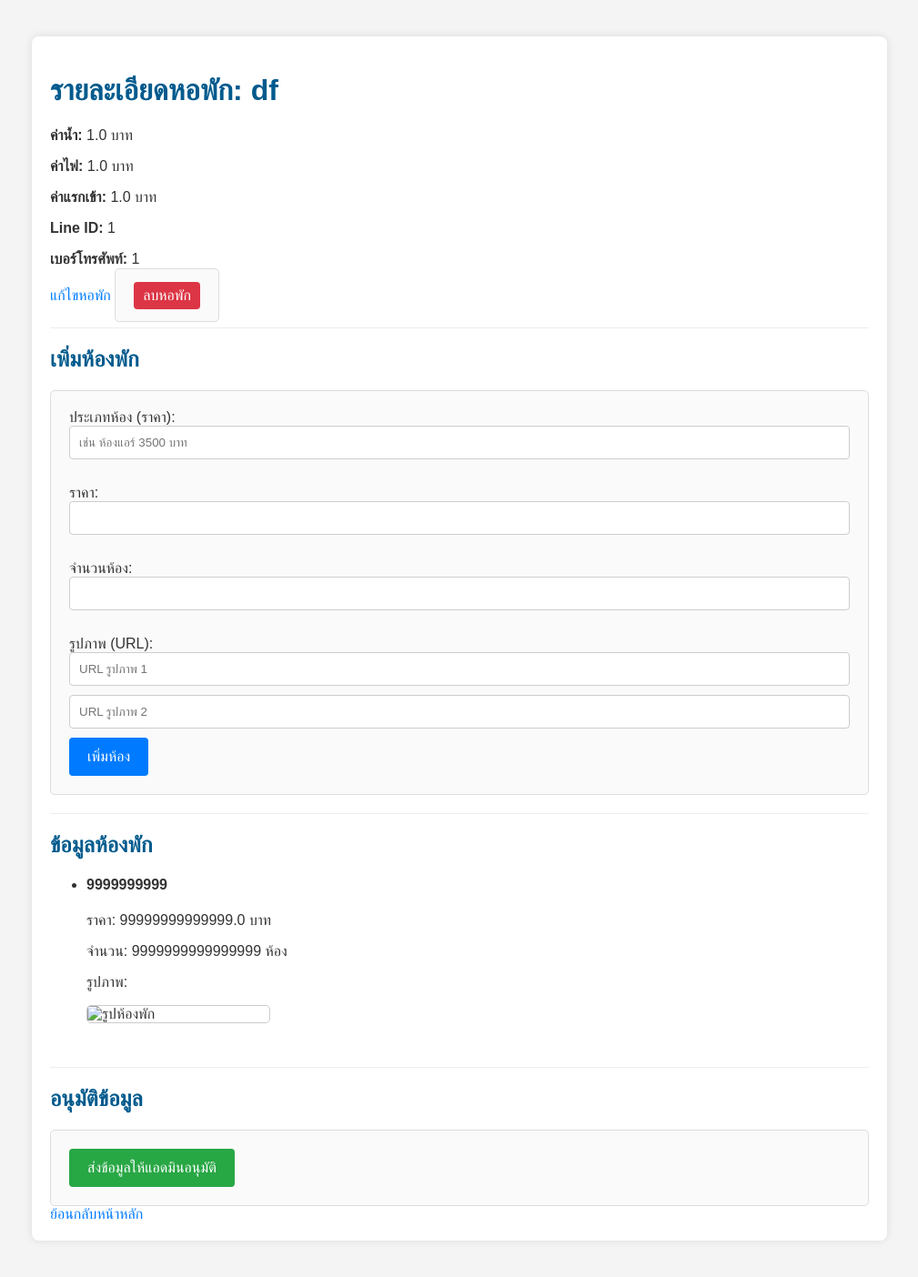
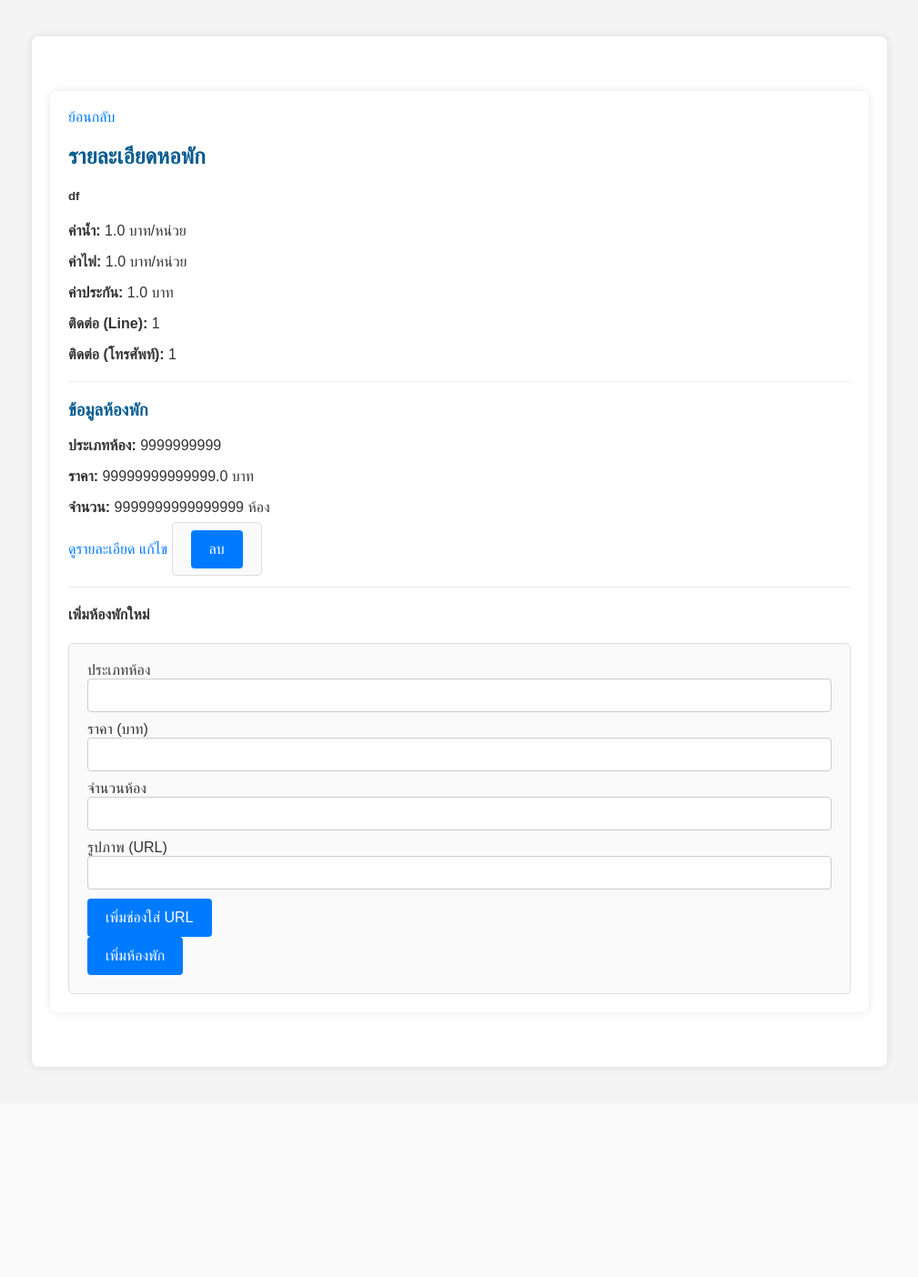
Before and after one commit to phuwishpk/FindDominitoryKMITL, a Flask app: page /dorm/5 in a window 1280 px wide. Shown: the whole page at 91% size, without its empty margins (135-1144 px from the left). After the commit the page ends 1176 px from the top, so only its background shows below. Run offline with Flask 3, Linux system fonts and the light colour scheme; a user stored in the database is signed in; data comes from the database, SQL or seed files in the repository; both versions use the stored data as it was after the commit.

Commit message:
เพิ่มเติมได้เยอะ เเก้ไข เเละ ลบ ข้อมูล

```diff
--- a/Owner_folder/app.py
+++ b/Owner_folder/app.py
@@ -3,20 +3,17 @@ import sqlite3
 import json
 import os
 
-# Create a custom filter function
+# สร้าง custom filter เพื่อแปลง JSON string เป็น Python object
 def from_json_filter(value):
-    """
-    Custom filter to parse a JSON string into a Python object.
-    """
     try:
         return json.loads(value)
     except (json.JSONDecodeError, TypeError):
-        return {} # Return an empty dictionary on error to prevent crashing
+        return {}
 
 app = Flask(__name__)
 app.secret_key = 'your_super_secret_key'
 
-# Register the custom filter
+# ลงทะเบียน custom filter
 app.add_template_filter(from_json_filter, 'from_json')
 
 # ฟังก์ชันเชื่อมต่อฐานข้อมูล
@@ -270,6 +267,113 @@ def delete_dorm(dorm_id):
 
     return redirect(url_for('home'))
 
+@app.route('/room/<int:room_id>')
+def room_details(room_id):
+    if 'username' not in session or session.get('user_type') != 'owner':
+        return redirect(url_for('login'))
+
+    conn = get_db_connection()
+    room = conn.execute('SELECT * FROM rooms WHERE id = ?', (room_id,)).fetchone()
+
+    if room is None:
+        flash("ไม่พบห้องพัก", 'error')
+        conn.close()
+        return redirect(url_for('home'))
+
+    dorm_id = room['dorm_id']
+    dorm = conn.execute('SELECT * FROM dorms WHERE id = ? AND owner_id = ?', (dorm_id, session.get('user_id'))).fetchone()
+    conn.close()
+
+    if dorm is None:
+        flash("คุณไม่มีสิทธิ์เข้าถึงห้องพักนี้", 'error')
+        return redirect(url_for('home'))
+
+    return render_template('room_details.html', room=room)
+
+@app.route('/edit_room/<int:room_id>', methods=['GET', 'POST'])
+def edit_room(room_id):
+    if 'username' not in session or session.get('user_type') != 'owner':
+        return redirect(url_for('login'))
+
+    conn = get_db_connection()
+    room = conn.execute('SELECT * FROM rooms WHERE id = ?', (room_id,)).fetchone()
+
+    if room is None:
+        flash("ไม่พบห้องพัก", 'error')
+        conn.close()
+        return redirect(url_for('home'))
+
+    dorm_id = room['dorm_id']
+    dorm = conn.execute('SELECT * FROM dorms WHERE id = ? AND owner_id = ?', (dorm_id, session.get('user_id'))).fetchone()
+
+    if dorm is None:
+        flash("คุณไม่มีสิทธิ์แก้ไขห้องพักนี้", 'error')
+        conn.close()
+        return redirect(url_for('home'))
+
+    if request.method == 'POST':
+        try:
+            room_type = request.form['room_type']
+            price = float(request.form['price'])
+            room_count = int(request.form['room_count'])
+            images = json.dumps(request.form.getlist('images'))
+        except (ValueError, KeyError):
+            flash("ข้อมูลไม่ถูกต้อง", 'error')
+            return redirect(url_for('edit_room', room_id=room_id))
+
+        try:
+            conn.execute('''
+                UPDATE rooms
+                SET room_type = ?, price = ?, room_count = ?, images = ?
+                WHERE id = ?
+            ''', (room_type, price, room_count, images, room_id))
+            conn.commit()
+            flash('แก้ไขห้องพักเรียบร้อยแล้ว!', 'success')
+        except Exception as e:
+            conn.rollback()
+            flash(f'เกิดข้อผิดพลาดในการแก้ไขห้องพัก: {e}', 'error')
+        finally:
+            conn.close()
+
+        return redirect(url_for('dorm_details', dorm_id=dorm_id))
+
+    conn.close()
+    return render_template('edit_room.html', room=room)
+
+
+@app.route('/delete_room/<int:room_id>', methods=['POST'])
+def delete_room(room_id):
+    if 'username' not in session or session.get('user_type') != 'owner':
+        return redirect(url_for('login'))
+
+    conn = get_db_connection()
+    room = conn.execute('SELECT * FROM rooms WHERE id = ?', (room_id,)).fetchone()
+
+    if room is None:
+        flash("ไม่พบห้องพัก", 'error')
+        conn.close()
+        return redirect(url_for('home'))
+
+    dorm_id = room['dorm_id']
+    dorm = conn.execute('SELECT * FROM dorms WHERE id = ? AND owner_id = ?', (dorm_id, session.get('user_id'))).fetchone()
+
+    if dorm is None:
+        flash("คุณไม่มีสิทธิ์ลบห้องพักนี้", 'error')
+        conn.close()
+        return redirect(url_for('home'))
+
+    try:
+        conn.execute('DELETE FROM rooms WHERE id = ?', (room_id,))
+        conn.commit()
+        flash('ลบห้องพักเรียบร้อยแล้ว!', 'success')
+    except Exception as e:
+        conn.rollback()
+        flash(f'เกิดข้อผิดพลาดในการลบห้องพัก: {e}', 'error')
+    finally:
+        conn.close()
+
+    return redirect(url_for('dorm_details', dorm_id=dorm_id))
+
 @app.route('/approve_dorm/<int:dorm_id>', methods=['POST'])
 def approve_dorm(dorm_id):
     if 'username' not in session or session.get('user_type') != 'owner':
--- a/Owner_folder/templates/dorm_details.html
+++ b/Owner_folder/templates/dorm_details.html
@@ -1,69 +1,79 @@
 {% extends 'base.html' %}
 
-{% block title %}รายละเอียด {{ dorm.name }}{% endblock %}
+{% block content %}
+<div class="container">
+    <div class="mt-3">
+        <a href="{{ url_for('home') }}" class="btn btn-secondary">ย้อนกลับ</a>
+    </div>
 
-{% block content %}
-    <h1>รายละเอียดหอพัก: {{ dorm.name }}</h1>
-    <p><strong>ค่าน้ำ:</strong> {{ dorm.water_fee }} บาท</p>
-    <p><strong>ค่าไฟ:</strong> {{ dorm.electricity_fee }} บาท</p>
-    <p><strong>ค่าแรกเข้า:</strong> {{ dorm.deposit }} บาท</p>
-    <p><strong>Line ID:</strong> {{ dorm.contact_line }}</p>
-    <p><strong>เบอร์โทรศัพท์:</strong> {{ dorm.contact_phone }}</p>
-
-    <a href="{{ url_for('edit_dorm', dorm_id=dorm.id) }}">แก้ไขหอพัก</a>
-    <form method="POST" action="{{ url_for('delete_dorm', dorm_id=dorm.id) }}" style="display:inline;">
-        <button type="submit" style="background-color: #dc3545; padding: 6px 10px;">ลบหอพัก</button>
-    </form>
+    <h2 class="mt-3">รายละเอียดหอพัก</h2>
+    <div class="card">
+        <div class="card-body">
+            <h5 class="card-title">{{ dorm.name }}</h5>
+            <p class="card-text"><strong>ค่าน้ำ:</strong> {{ dorm.water_fee }} บาท/หน่วย</p>
+            <p class="card-text"><strong>ค่าไฟ:</strong> {{ dorm.electricity_fee }} บาท/หน่วย</p>
+            <p class="card-text"><strong>ค่าประกัน:</strong> {{ dorm.deposit }} บาท</p>
+            <p class="card-text"><strong>ติดต่อ (Line):</strong> {{ dorm.contact_line }}</p>
+            <p class="card-text"><strong>ติดต่อ (โทรศัพท์):</strong> {{ dorm.contact_phone }}</p>
+        </div>
+    </div>
 
     <hr>
 
-    <h2>เพิ่มห้องพัก</h2>
-    <form method="POST" action="{{ url_for('add_room', dorm_id=dorm.id) }}">
-        <label for="room_type">ประเภทห้อง (ราคา):</label><br>
-        <input type="text" id="room_type" name="room_type" placeholder="เช่น ห้องแอร์ 3500 บาท" required><br><br>
+    <h3>ข้อมูลห้องพัก</h3>
 
-        <label for="price">ราคา:</label><br>
-        <input type="number" id="price" name="price" required><br><br>
-
-        <label for="room_count">จำนวนห้อง:</label><br>
-        <input type="number" id="room_count" name="room_count" required><br><br>
-
-        <label for="images">รูปภาพ (URL):</label><br>
-        <input type="text" name="images" placeholder="URL รูปภาพ 1"><br>
-        <input type="text" name="images" placeholder="URL รูปภาพ 2"><br>
-        <button type="submit">เพิ่มห้อง</button>
-    </form>
+    <div class="list-group">
+        {% for room in rooms %}
+        <div class="list-group-item d-flex justify-content-between align-items-center">
+            <div>
+                <p class="mb-1"><strong>ประเภทห้อง:</strong> {{ room.room_type }}</p>
+                <p class="mb-1"><strong>ราคา:</strong> {{ room.price }} บาท</p>
+                <p class="mb-0"><strong>จำนวน:</strong> {{ room.room_count }} ห้อง</p>
+            </div>
+            <div>
+                <a href="{{ url_for('room_details', room_id=room.id) }}" class="btn btn-info btn-sm">ดูรายละเอียด</a>
+                <a href="{{ url_for('edit_room', room_id=room.id) }}" class="btn btn-warning btn-sm">แก้ไข</a>
+                <form method="post" action="{{ url_for('delete_room', room_id=room.id) }}" style="display:inline;">
+                    <button type="submit" class="btn btn-danger btn-sm" onclick="return confirm('คุณแน่ใจหรือไม่ว่าต้องการลบห้องนี้?');">ลบ</button>
+                </form>
+            </div>
+        </div>
+        {% endfor %}
+    </div>
 
     <hr>
 
-    <h2>ข้อมูลห้องพัก</h2>
-    {% if rooms %}
-        <ul>
-        {% for room in rooms %}
-            <li>
-                <h4>{{ room.room_type }}</h4>
-                <p>ราคา: {{ room.price }} บาท</p>
-                <p>จำนวน: {{ room.room_count }} ห้อง</p>
-                {% if room.images %}
-                    <p>รูปภาพ:</p>
-                    {% set image_list = room.images | from_json %}
-                    {% for img_url in image_list %}
-                        <img src="{{ img_url }}" alt="รูปห้องพัก" style="max-width:200px; display: block; margin-bottom: 10px; border-radius: 5px; border: 1px solid #ccc;"><br>
-                    {% endfor %}
-                {% endif %}
-            </li>
-        {% endfor %}
-        </ul>
-    {% else %}
-        <p>ยังไม่มีห้องพักในหอพักนี้</p>
-    {% endif %}
-
-    <hr>
-
-    <h2>อนุมัติข้อมูล</h2>
-    <form method="POST" action="{{ url_for('approve_dorm', dorm_id=dorm.id) }}">
-        <button type="submit" style="background-color: #28a745;">ส่งข้อมูลให้แอดมินอนุมัติ</button>
+    <h4 id="add-room-form">เพิ่มห้องพักใหม่</h4>
+    <form method="post" action="{{ url_for('add_room', dorm_id=dorm.id) }}">
+        <div class="mb-3">
+            <label for="room_type" class="form-label">ประเภทห้อง</label>
+            <input type="text" class="form-control" id="room_type" name="room_type" required>
+        </div>
+        <div class="mb-3">
+            <label for="price" class="form-label">ราคา (บาท)</label>
+            <input type="number" step="0.01" class="form-control" id="price" name="price" required>
+        </div>
+        <div class="mb-3">
+            <label for="room_count" class="form-label">จำนวนห้อง</label>
+            <input type="number" class="form-control" id="room_count" name="room_count" required>
+        </div>
+        <div class="mb-3">
+            <label for="images" class="form-label">รูปภาพ (URL)</label>
+            <input type="text" class="form-control" name="images">
+            <div id="image-input-container" class="mt-2"></div>
+            <button type="button" class="btn btn-sm btn-secondary" onclick="addImageInput()">เพิ่มช่องใส่ URL</button>
+        </div>
+        <button type="submit" class="btn btn-primary">เพิ่มห้องพัก</button>
     </form>
-
-    <a href="{{ url_for('home') }}">ย้อนกลับหน้าหลัก</a>
+</div>
+<script>
+    function addImageInput() {
+        var container = document.getElementById('image-input-container');
+        var input = document.createElement('input');
+        input.type = 'text';
+        input.className = 'form-control mb-2';
+        input.name = 'images';
+        container.appendChild(input);
+    }
+</script>
 {% endblock %}
```
Also changed, not shown: Owner_folder/templates/edit_room.html (added, +47 -0 lines), Owner_folder/templates/room_details.html (added, +36 -0 lines), Owner_folder/dorm_management.db.
